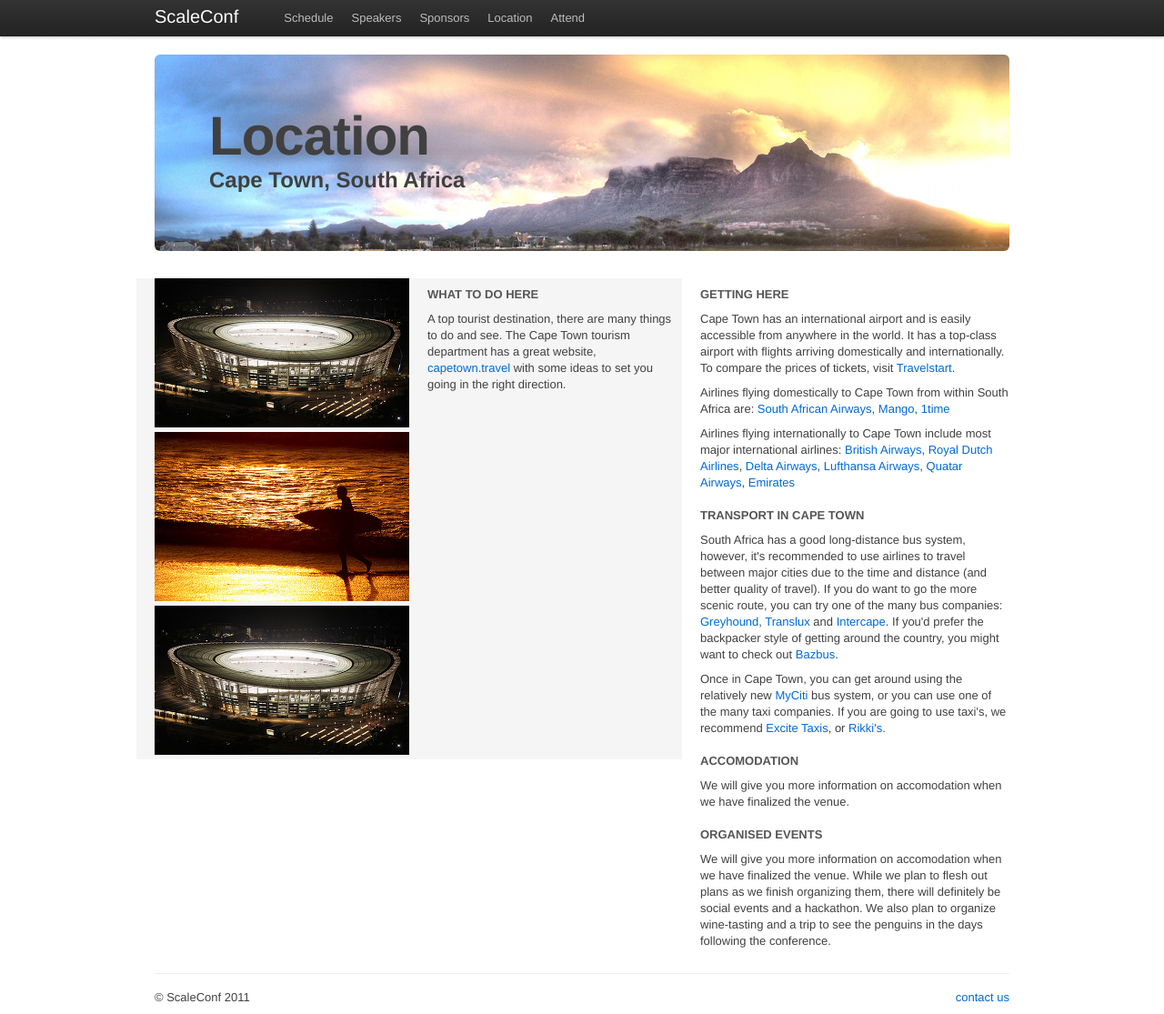
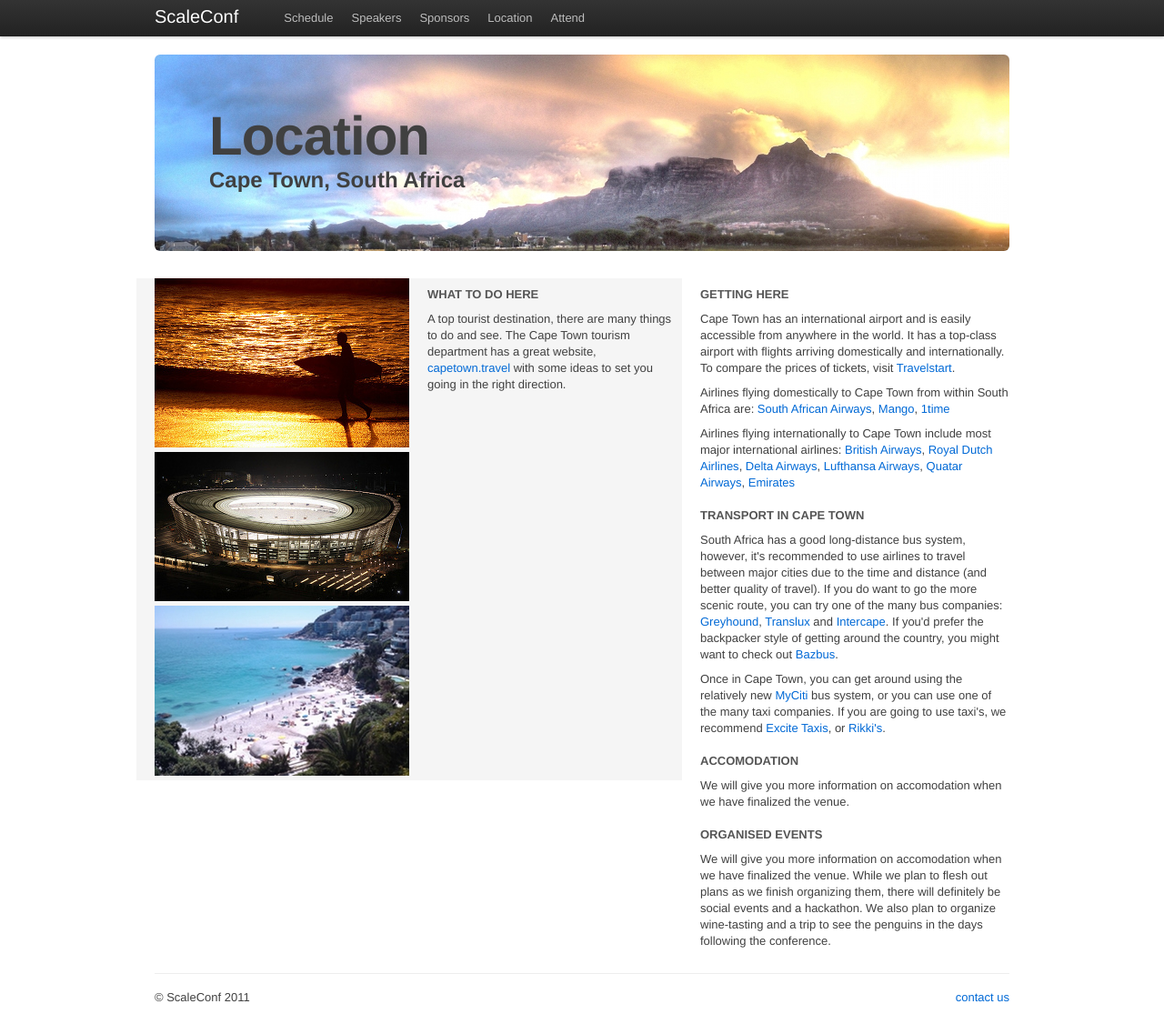
Before and after one commit to scaleconf/scaleconf.github.com, a Jekyll site: the page built from location.html, in a window 1280 px wide and 1115 px high. Shown: the whole window at 91% size. Built offline with Jekyll 4.4.1, drawn with Linux system fonts in a browser that asks for light colours; Markdown is read by kramdown in place of the engine named in the settings.

Commit message:
location images

```diff
--- a/location.html
+++ b/location.html
@@ -14,9 +14,9 @@ meta-description: Instructions on how to find the Scaleconf
           <div class="span10">
               <div class="row bg1">
                 <div class='span5 bg1'>
-                    <img src='/images/ct/stadium.jpg' /><br/>
-              <img src='/images/ct/surfer.jpg' />
-              <img src='/images/ct/stadium.jpg' />
+                    <img src='/images/ct/surfer.jpg' />
+                    <img src='/images/ct/stadium.jpg' />
+                    <img src='/images/ct/clifton.jpg' />
           </div>
           <div class='span5 bg1'>
                   <h6 style='color:#555'>What to do here</h6>
```
Also changed, not shown: images/ct/clifton.jpg (added).
